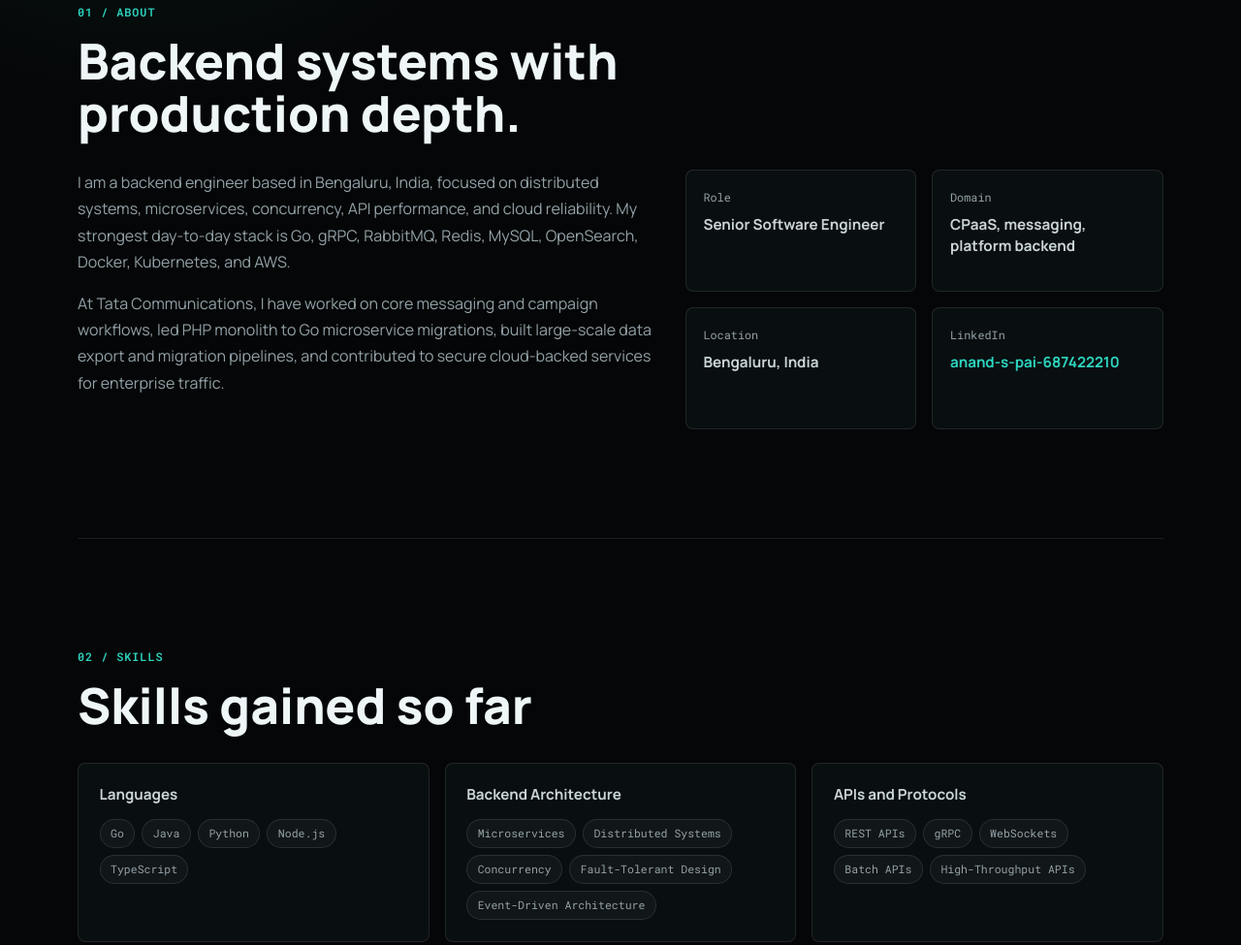
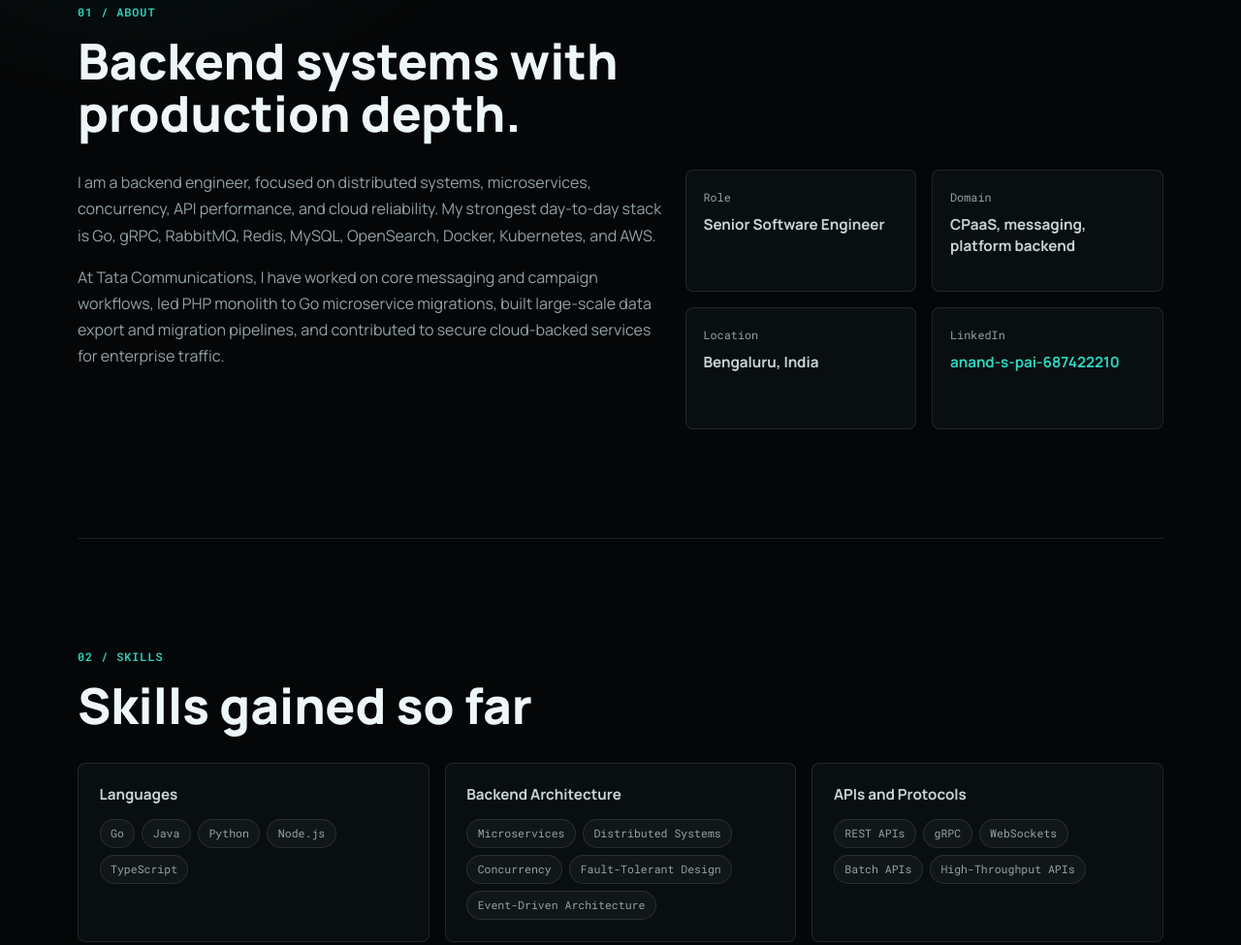
Before and after one commit to AnandP201/my-portfolio, a plain HTML site: page index.html in a window 1280 px wide. Shown: the part 894-1869 px from the top of the page at 97% size. Drawn offline with Linux system fonts and the light colour scheme.

Commit message:
About fix

```diff
--- a/index.html
+++ b/index.html
@@ -70,7 +70,7 @@
       <div class="about-grid">
         <div class="about-copy">
           <p>
-            I am a backend engineer based in Bengaluru, India, focused on distributed systems, microservices, concurrency,
+            I am a backend engineer, focused on distributed systems, microservices, concurrency,
             API performance, and cloud reliability. My strongest day-to-day stack is Go, gRPC, RabbitMQ, Redis, MySQL,
             OpenSearch, Docker, Kubernetes, and AWS.
           </p>
```
